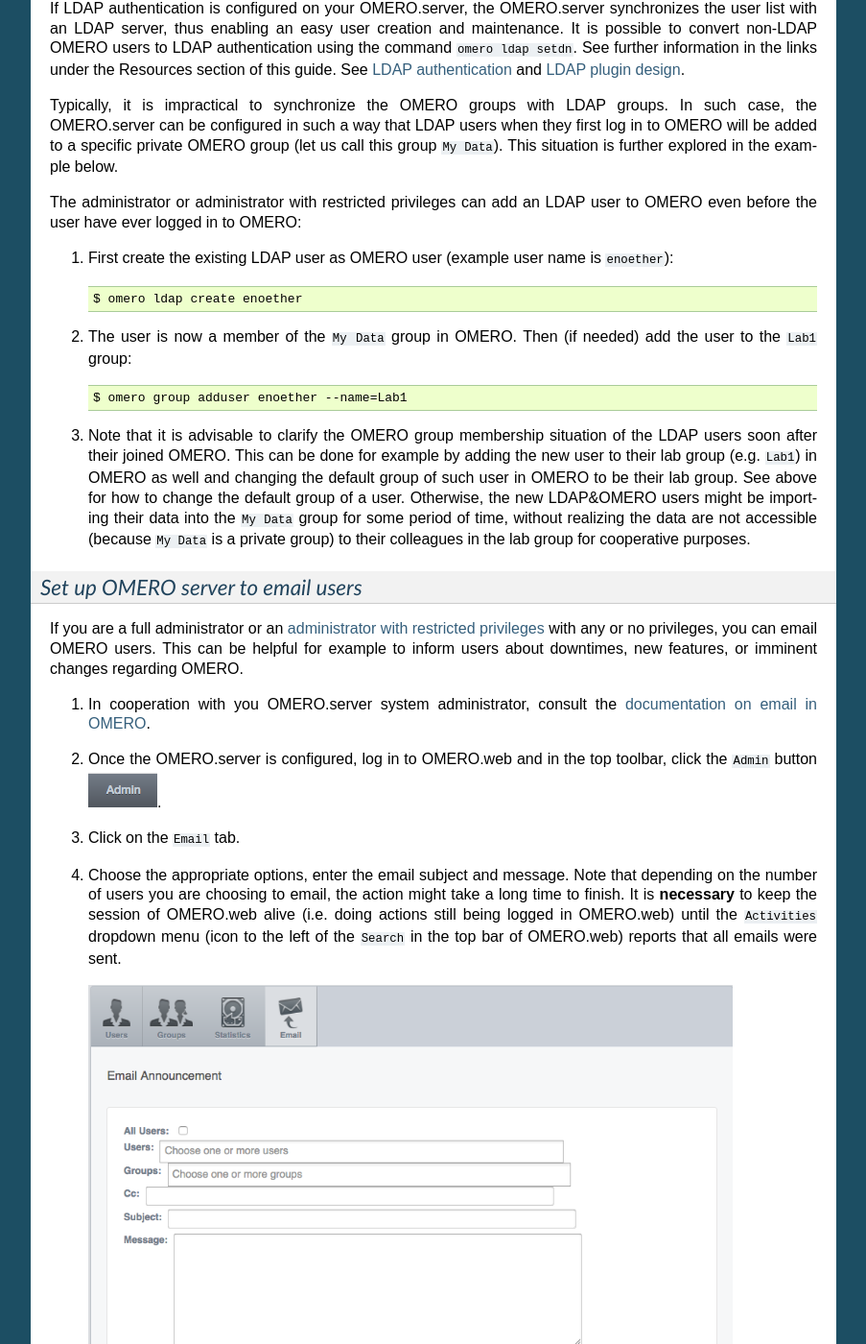
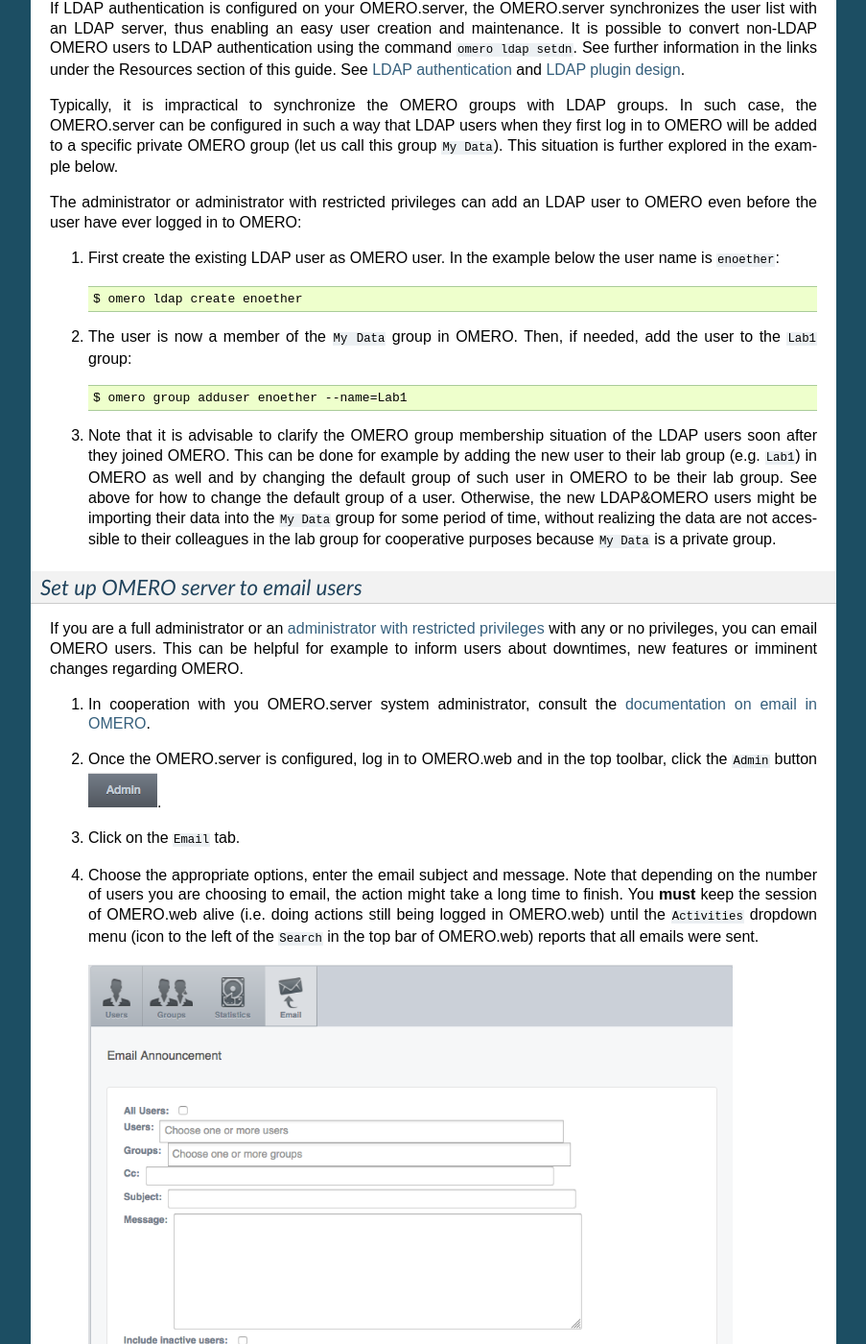
Before and after one commit to ome/omero-guide-introduction, a Sphinx documentation site: the page built from docs/group-user-management.rst, in a window 1280 px wide and 1400 px high, scrolled down 4746 px. Shown: the whole window at 96% size, without its empty margins (198-1101 px from the left). Built offline with Sphinx 7.4.7, drawn with Linux system fonts in a browser that asks for light colours; some of the changed text lies outside the part shown.

Commit message:
minor edits

```diff
--- a/docs/group-user-management.rst
+++ b/docs/group-user-management.rst
@@ -4,12 +4,12 @@
 Description
 -----------
 
-This chapter will show how to manage groups and users using the graphical interface in OMERO.web and the command-line interface. Most of following tasks below can only be done by users with some
+This chapter will show how to manage groups and users using the graphical interface in OMERO.web and the command-line interface. Most of the following tasks below can only be done by users with some
 administrator privileges. We will show:
 
-- How to manage groups, creating and editing a new/existing group
-- How to manage users, creating and editing a new/existing user
-- How to set up the OMERO server to be able to email all users
+- How to manage groups, creating and editing a new/existing group.
+- How to manage users, creating and editing a new/existing user.
+- How to set up the OMERO server to be able to email all users.
 
 Resources
 ---------
@@ -51,12 +51,12 @@
 
 #. Log in using the username and password provided.
 
-#. In the top toolbar, click the ``Admin`` button |image0|\ . Note that the ``Admin`` button is only available for users with certain privileges (administrators and administrators with restricted privileges). If you are a user or a group owner, navigate to the section ``Web Interface: Users change their own settings`` below.
+#. In the top toolbar, click the ``Admin`` button |image0|\ . Note that the ``Admin`` button is only available for users with certain privileges: administrators and administrators with restricted privileges. If you are a user or a group owner, navigate to the section ``Web Interface: Users change their own settings`` below.
 
 *Web Interface: Managing Groups*
 ~~~~~~~~~~~~~~~~~~~~~~~~~~~~~~~~
 
-#. Click on the ``Groups`` tab. You can search for groups if desired
+#. Click on the ``Groups`` tab. You can search for groups if desired.
 
 #. To create a new Group, click on the ``Add new Group`` button. Note that the ``Name`` and ``Permissions`` fields are mandatory.
 
@@ -75,11 +75,11 @@
 *Web Interface: Managing Users*
 ~~~~~~~~~~~~~~~~~~~~~~~~~~~~~~~
 
-#. Click on the ``Users`` tab
+#. Click on the ``Users`` tab.
 
 #. You can search for users if you wish.
 
-#. OMERO.web denotes the user categories using small helpful icons.
+#. OMERO.web denotes the user categories using small helpful icons:
 
    - Users with administrator privileges have a ``tools`` icon \ |image2|.
 
@@ -95,11 +95,11 @@
 
 #. You can select the role of the user to be:
 
-   - ``User`` (no special privileges)
+   - ``User`` (no special privileges).
 
-   - ``Administrator`` (this means full administrator)
+   - ``Administrator`` (this means full administrator).
 
-   - ``Administrator with restricted privileges``
+   - ``Administrator with restricted privileges``.
 
 #. If you choose the role to be ``Administrator with restricted privileges``,
    you must also select the privileges in a subsequent menu.
@@ -118,7 +118,7 @@
 *Web Interface: Users change their own settings*
 ~~~~~~~~~~~~~~~~~~~~~~~~~~~~~~~~~~~~~~~~~~~~~~~~
 
-#. Note that these features are not limited to administrators, any user can change their settings in the manner described here. Furthermore, this is the preferred way for Group Owners to manage their groups.
+#. Note that these features are not limited to administrators, **any** user can change their settings in the manner described here. Furthermore, this is the preferred way for Group Owners to manage their groups.
 
 #. In OMERO.web, click in the top-right corner of the webclient, click on your name, then, in the dropdown menu, click on ``User settings``.
 
@@ -215,7 +215,7 @@
 
      $ omero obj update Experimenter:123 email='lpasteur@demo.co.uk'
 
-#. Make a user inactive. User cannot be deleted but it is possible to prevent a user from logging in. For that, we need to remove the user from the ``user`` group (an internal OMERO group)::
+#. Make a user inactive. User **cannot** be deleted but it is possible to prevent a user from logging in. For that, we need to remove the user from the ``user`` group (an internal OMERO group)::
 
      $ omero user leavegroup user --name=lpasteur
 
@@ -233,22 +233,22 @@
 
 The administrator or administrator with restricted privileges can add an LDAP user to OMERO even before the user have ever logged in to OMERO:
 
-#. First create the existing LDAP user as OMERO user (example user name is ``enoether``)::
+#. First create the existing LDAP user as OMERO user. In the example below the user name is ``enoether``::
 
       $ omero ldap create enoether
 
-#. The user is now a member of the ``My Data`` group in OMERO. Then (if needed) add the user to the ``Lab1`` group::
+#. The user is now a member of the ``My Data`` group in OMERO. Then, if needed, add the user to the ``Lab1`` group::
 
       $ omero group adduser enoether --name=Lab1
 
-#. Note that it is advisable to clarify the OMERO group membership situation of the LDAP users soon after their joined OMERO. This can be done for example by adding the new user to their lab group (e.g. ``Lab1``) in OMERO as well and changing the default group of such user in OMERO to be their lab group. See above for how to change the default group of a user. Otherwise, the new LDAP&OMERO users might be importing their data into the ``My Data`` group for some period of time, without realizing the data are not accessible (because ``My Data`` is a private group) to their colleagues in the lab group for cooperative purposes.
+#. Note that it is advisable to clarify the OMERO group membership situation of the LDAP users soon after they joined OMERO. This can be done for example by adding the new user to their lab group (e.g. ``Lab1``) in OMERO as well and by changing the default group of such user in OMERO to be their lab group. See above for how to change the default group of a user. Otherwise, the new LDAP&OMERO users might be importing their data into the ``My Data`` group for some period of time, without realizing the data are not accessible to their colleagues in the lab group for cooperative purposes because ``My Data`` is a private group.
 
 *Set up OMERO server to email users*
 ~~~~~~~~~~~~~~~~~~~~~~~~~~~~~~~~~~~~
 
 If you are a full administrator or an `administrator with restricted privileges <https://docs.openmicroscopy.org/omero/latest/sysadmins/restricted-admins.html>`_
 with any or no privileges, you can email OMERO users.
-This can be helpful for example to inform users about downtimes, new features, or imminent changes
+This can be helpful for example to inform users about downtimes, new features or imminent changes
 regarding OMERO.
 
 #. In cooperation with you OMERO.server system administrator, consult the
@@ -261,7 +261,7 @@
 
 #. Choose the appropriate options, enter the email subject and message.
    Note that depending on the number of users you are choosing to email,
-   the action might take a long time to finish. It is **necessary** to keep
+   the action might take a long time to finish. You **must** keep
    the session of OMERO.web alive (i.e. doing actions still being logged in OMERO.web)
    until the ``Activities`` dropdown menu (icon to the left of the ``Search``
    in the top bar of OMERO.web) reports that all emails were sent.
```
Also changed, not shown: other parts of docs/group-user-management.rst (+1 -1 lines).
